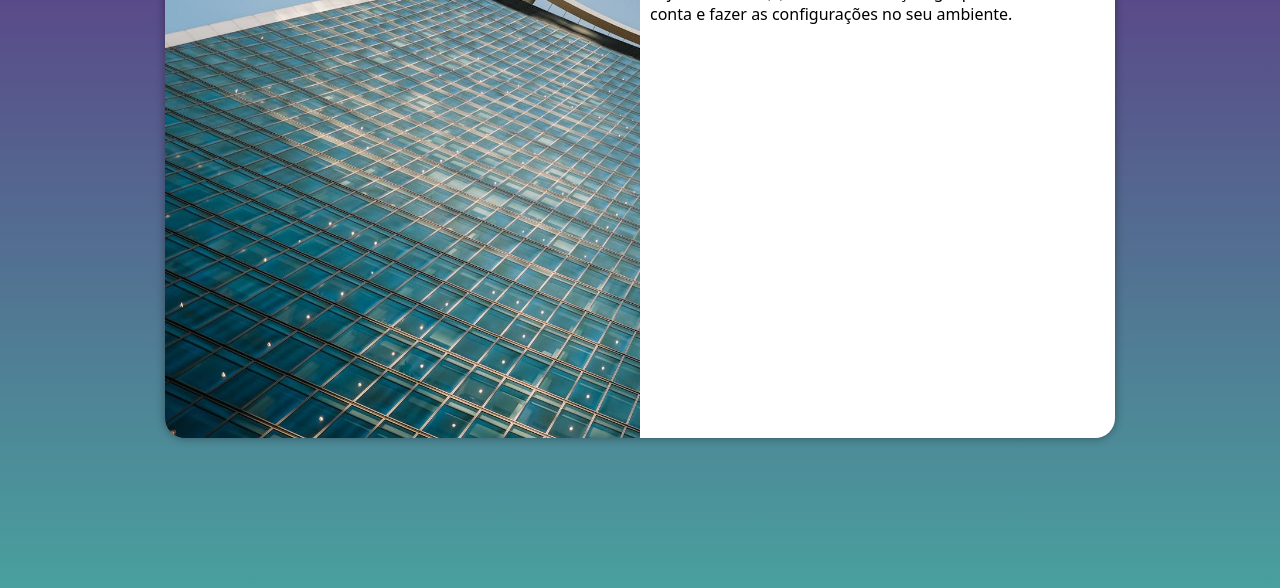
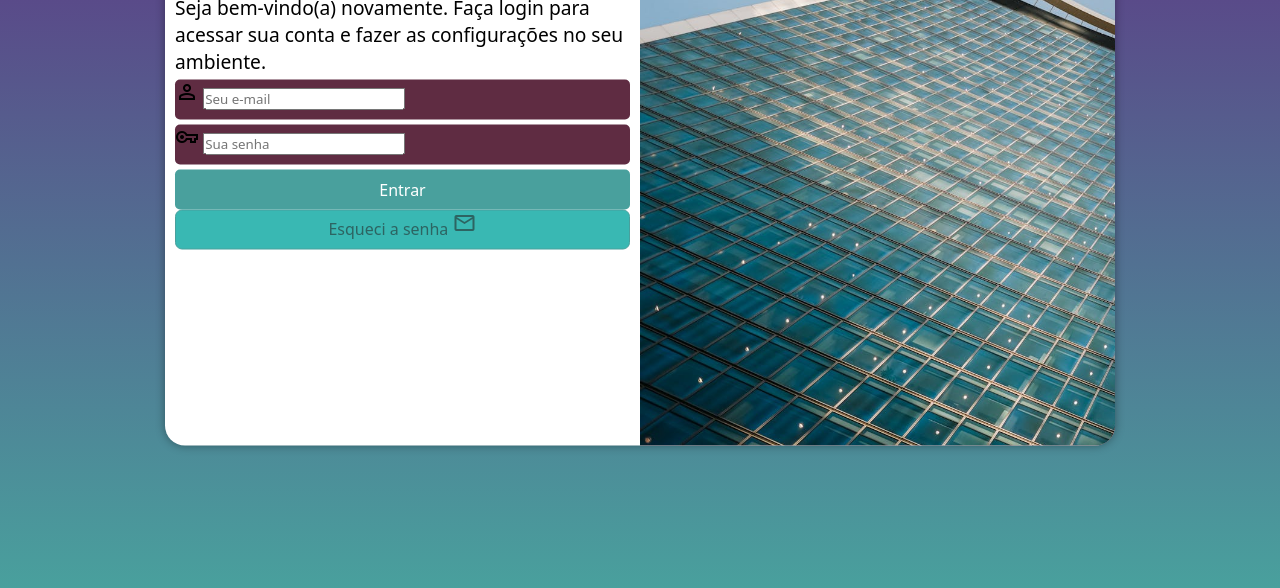
Before and after one commit to Pedr-cloud/projeto-login, a plain HTML site: page index.html in a window 1280 px wide. Shown: the part 212-800 px from the top of the page. Drawn offline with nearby package versions, Linux system fonts and the light colour scheme.

Commit message:
Formulário

```diff
--- a/estilos/media-query.css
+++ b/estilos/media-query.css
@@ -33,14 +33,22 @@
     }
 
     section#login > div#imagem {
-        float: left;
+        float: right;
         width: 50%;
         height: 100%;
     }
 
     section#login > div#formulario {
-        float: right;
+        float: left;
         width: 50%;
     }
 
+    div#formulario > h1 {
+        font-size: 2em;
+    }
+
+    div#formulario > p {
+        font-size: 1.2em;
+    }
+
 }
--- a/estilos/style.css
+++ b/estilos/style.css
@@ -33,8 +33,8 @@ section#login {
     transform: translate(-50%, -50%);
     overflow: hidden;
     background-color: white;
-    width: 250px;
-    height: 500px;
+    width: 280px;
+    height: 515px;
     border-radius: 20px;
     box-shadow: 0px 0px 10px rgba(0, 0, 0, 0.377);
     transition: width 0.3s, height 0.3s;
@@ -55,3 +55,62 @@ section#login > div#formulario {
     display: block;
     padding: 10px;
 }
+
+div#formulario > h1 {
+    text-align: center;
+    margin-bottom: 10px;
+}
+
+div#formulario > p {
+    font-size: 0.8em;
+}
+
+form > div.campo {
+    background-color: #5f2c42;
+    display: block;
+    width: 100%;
+    height: 40px;
+    border-radius: 5px;
+    margin: 5px 0px;
+
+}
+
+div.campo > label {
+    display: none;
+}
+
+form > input[type=submit] {
+    display: block;
+    font-size: 1em;
+    width: 100%;
+    height: 40px;
+    background-color: #49a09d;
+    color: white;
+    border: none;
+    border-radius: 5px;
+}
+
+form > input[type=submit]:hover {
+    background-color: #2d6462;
+}
+
+form > a.botao {
+    display: block;
+    text-align: center;
+    font-size: 1em;
+    width: 100%;
+    height: 40px;
+    background-color: #39b8b3;
+    color: #2d6462;
+    border: 1px solid #49a09d;
+    border-radius: 7px;
+    text-decoration: none;
+}
+
+form > a.botao:hover {
+    background-color: #6cd3cf;
+}
+
+form > a.botao > span {
+    font-size: 0.8;
+}
--- a/index.html
+++ b/index.html
@@ -4,6 +4,7 @@
     <meta charset="UTF-8">
     <meta name="viewport" content="width=device-width, initial-scale=1.0"> <link rel="stylesheet" href="estilos/style.css"> <link rel="stylesheet" href="estilos/media-query.css">
     <title>Login</title>
+    <link rel="stylesheet" href="https://fonts.googleapis.com/css2?family=Material+Symbols+Outlined:opsz,wght,FILL,GRAD@24,400,0,0"/>
 </head>
 <body>
     <main>
@@ -14,7 +15,26 @@
             <div id="formulario">
                 <h1>Login</h1>
                 <p>Seja bem-vindo(a) novamente. Faça login para acessar sua conta e fazer as configurações no seu ambiente.</p>
-                <form action="login.php" method="post">
+                <form action="login.php" method="post" autocomplete="on">
+                    <div class="campo">
+                        <span class="material-symbols-outlined">
+                            person
+                        </span>
+                        <input type="email" name="login" id="ilogin" placeholder="Seu e-mail" autocomplete="email" required maxlength="30">
+                        <label for="ilogin">Login</label>
+                    </div>
+                    <div class="campo">
+                        <span class="material-symbols-outlined">
+                            vpn_key
+                        </span>
+                        <input type="password" name="senha" id="isenha" placeholder="Sua senha" autocomplete="current-password" required  minlength="8" maxlength="20">
+                        <label for="senha">Senha</label>
+                    </div>
+
+                    <input type="submit" value="Entrar">
+                    <a href="esqueci.hmtl" class="botao">Esqueci a senha <span class="material-symbols-outlined">
+                        mail
+                    </span></a>
 
                 </form>
 
```
